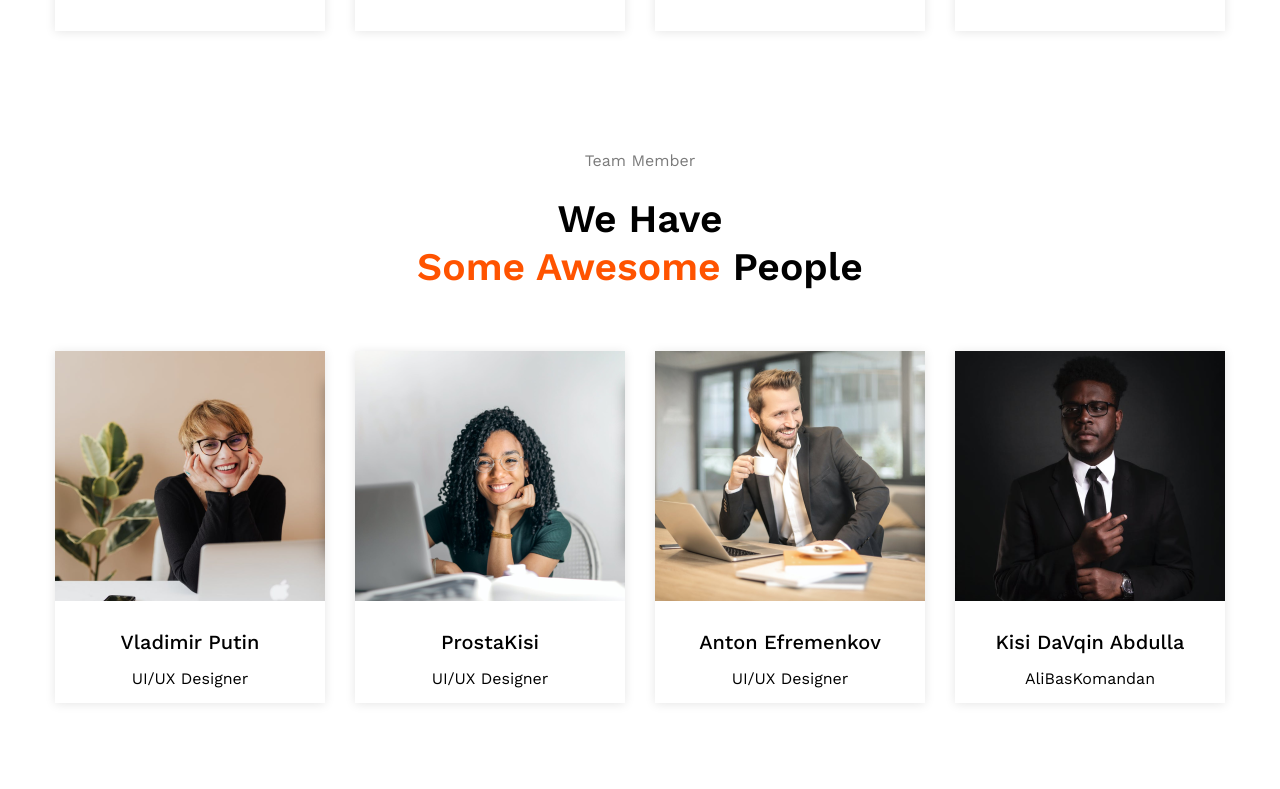
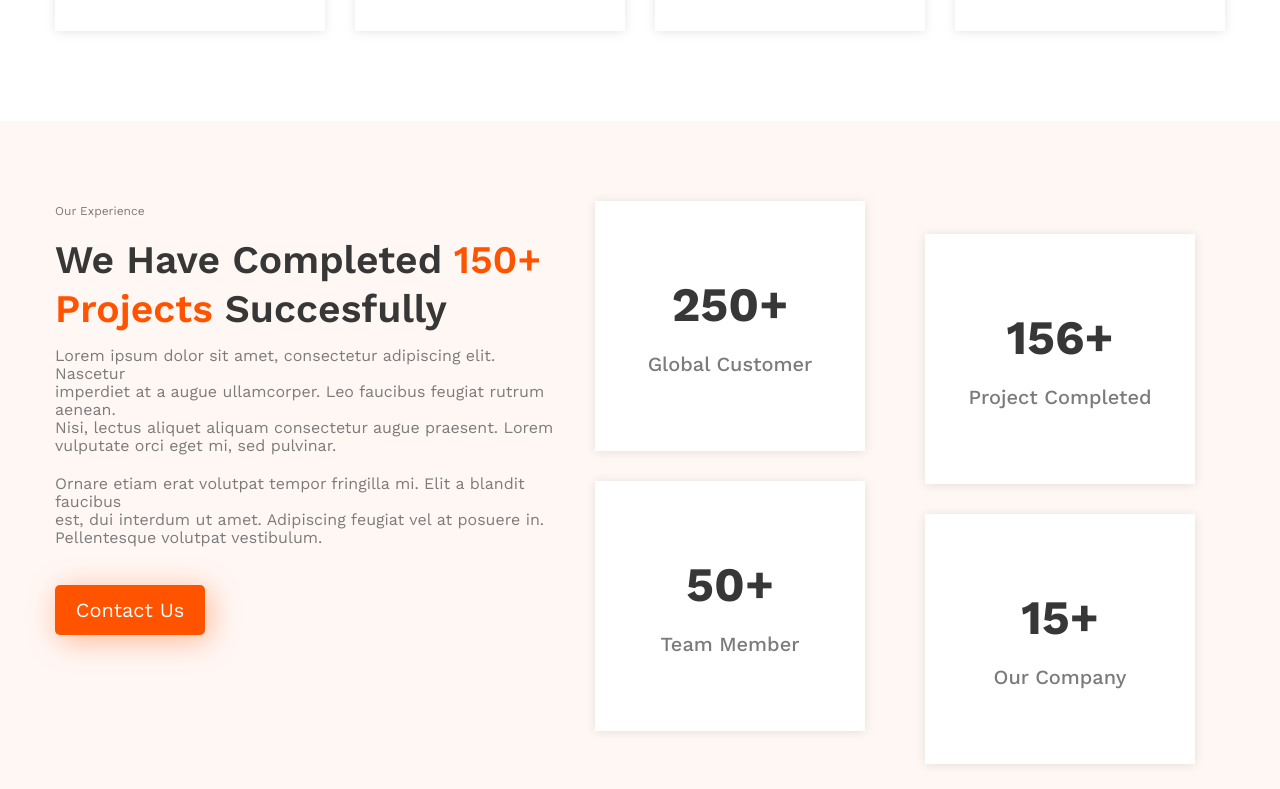
Before and after one commit to K0unna00/React_Project, a React (Create React App) app: page / in a window 1280 px wide. Shown: the part 1571-2360 px from the top of the page. Built offline with nearby package versions, Linux system fonts and the light colour scheme.

Commit message:
Update Home.tsx

```diff
--- a/src/Pages/HomePage/Home.tsx
+++ b/src/Pages/HomePage/Home.tsx
@@ -5,12 +5,13 @@ import { ContactUs } from './components/ContactUs/ContactUs';
 import { Hero } from './components/Hero/Hero';
 import { TeamMember } from './components/TeamMember/TeamMember';
 
-      <Projects />
+
 export const Home = () => {
   return (
     <div className="home">
       <Hero />
       <AboutUs />
+      <Projects />
       <TeamMember />
       <ClientsFeedback />
       <ContactUs />
```
